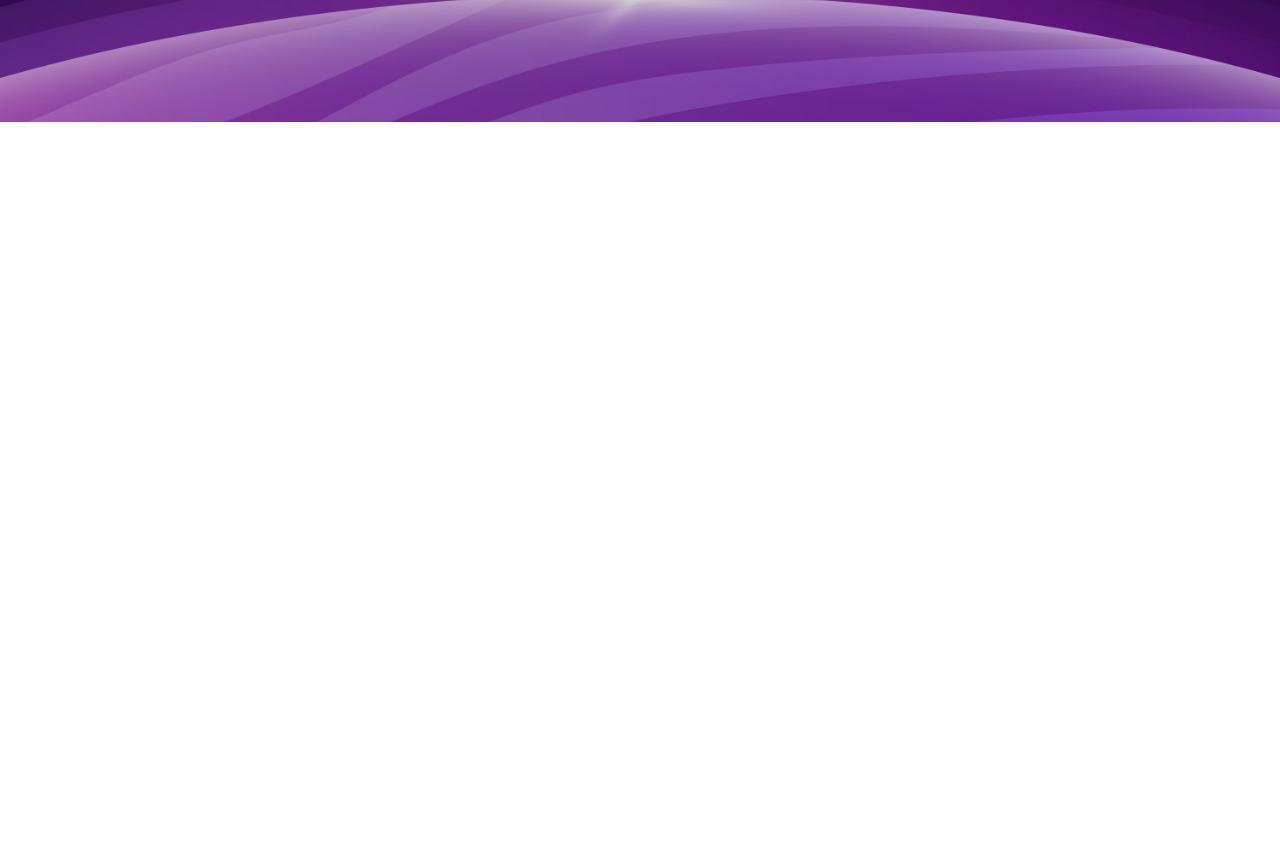
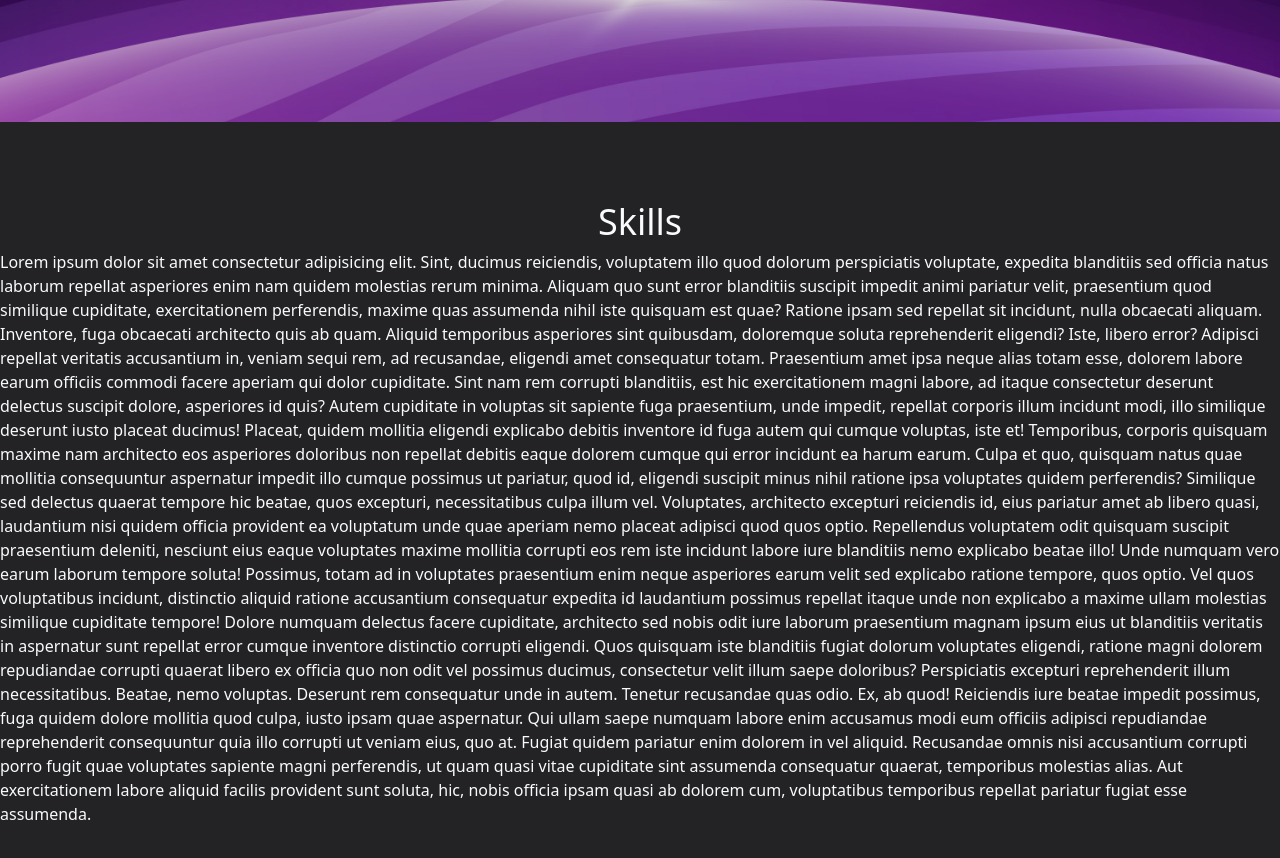
Before and after one commit to okay-head/portfolio, a React (Vite) app: page / in a window 1280 px wide. Shown: the part 780-1638 px from the top of the page. Before the commit the page ends 902 px from the top, so only its background shows below. Built offline with nearby package versions, Linux system fonts and the light colour scheme; a web font is replaced by a local one.

Commit message:
init skills section

```diff
--- a/src/App.jsx
+++ b/src/App.jsx
@@ -1,12 +1,14 @@
 import Navbar from './components/navbar/Navbar'
 import { BrowserRouter } from 'react-router-dom'
 import Home from './components/home/Home'
+import Skills from './components/skills/Skills'
 export default function App() {
 	return (
 		<BrowserRouter>
 			<div className='content-container text-slate-50'>
 				<Navbar />
 				<Home />
+				<Skills />
 			</div>
 		</BrowserRouter>
 	)
--- /dev/null
+++ b/src/components/Wrapper.jsx
@@ -0,0 +1,7 @@
+export default function Wrapper({ children, classVars }) {
+	return (
+		<div className={`content-wrapper max-w-screen-xl mx-8 xl:mx-auto ${classVars}`}>
+			{children}
+		</div>
+	)
+}
--- a/src/components/navbar/Navbar.jsx
+++ b/src/components/navbar/Navbar.jsx
@@ -1,9 +1,10 @@
 import { Link } from 'react-router-dom'
 import Anchor from './Anchor'
+import Wrapper from '../Wrapper'
 export default function Navbar() {
 	return (
-    <header className="bg-[var(--bg-primary)] text-lg font-poppins tracking-wide">
-      <div className="nav-wrapper flex py-7 max-w-screen-xl mx-8 xl:mx-auto items-center">
+		<header className='bg-[var(--bg-primary)] text-lg font-poppins tracking-wide'>
+			<Wrapper classVars={'flex py-7 items-center'}>
 				<Link className='font-bold text-xl py-2'>LOGO</Link>
 
 				<nav className='hidden md:flex ms-auto items-center'>
@@ -11,10 +12,11 @@ export default function Navbar() {
 					<Anchor>SKILLS</Anchor>
 					<Anchor>PROJECTS</Anchor>
 					{/* need pseudo element for transition */}
-          <Link className='connect-btn nav-link ms-4 me-0 border border-white p-2'>LET'S CONNECT</Link>
+					<Link className='connect-btn nav-link ms-4 me-0 border border-white p-2'>
+						LET'S CONNECT
+					</Link>
 				</nav>
-      </div>
-
+			</Wrapper>
 		</header>
 	)
 }
--- /dev/null
+++ b/src/components/skills/Skills.jsx
@@ -0,0 +1,69 @@
+import Wrapper from '../Wrapper'
+export default function Skills() {
+	return (
+		<div className='skills bg-[var(--bg-primary)] py-20'>
+      <Wrapper>
+      <h1 className='text-4xl text-center pb-2'>Skills</h1>
+				<div>
+					Lorem ipsum dolor sit amet consectetur adipisicing elit. Sint, ducimus
+					reiciendis, voluptatem illo quod dolorum perspiciatis voluptate,
+					expedita blanditiis sed officia natus laborum repellat asperiores enim
+					nam quidem molestias rerum minima. Aliquam quo sunt error blanditiis
+					suscipit impedit animi pariatur velit, praesentium quod similique
+					cupiditate, exercitationem perferendis, maxime quas assumenda nihil
+					iste quisquam est quae? Ratione ipsam sed repellat sit incidunt, nulla
+					obcaecati aliquam. Inventore, fuga obcaecati architecto quis ab quam.
+					Aliquid temporibus asperiores sint quibusdam, doloremque soluta
+					reprehenderit eligendi? Iste, libero error? Adipisci repellat
+					veritatis accusantium in, veniam sequi rem, ad recusandae, eligendi
+					amet consequatur totam. Praesentium amet ipsa neque alias totam esse,
+					dolorem labore earum officiis commodi facere aperiam qui dolor
+					cupiditate. Sint nam rem corrupti blanditiis, est hic exercitationem
+					magni labore, ad itaque consectetur deserunt delectus suscipit dolore,
+					asperiores id quis? Autem cupiditate in voluptas sit sapiente fuga
+					praesentium, unde impedit, repellat corporis illum incidunt modi, illo
+					similique deserunt iusto placeat ducimus! Placeat, quidem mollitia
+					eligendi explicabo debitis inventore id fuga autem qui cumque
+					voluptas, iste et! Temporibus, corporis quisquam maxime nam architecto
+					eos asperiores doloribus non repellat debitis eaque dolorem cumque qui
+					error incidunt ea harum earum. Culpa et quo, quisquam natus quae
+					mollitia consequuntur aspernatur impedit illo cumque possimus ut
+					pariatur, quod id, eligendi suscipit minus nihil ratione ipsa
+					voluptates quidem perferendis? Similique sed delectus quaerat tempore
+					hic beatae, quos excepturi, necessitatibus culpa illum vel.
+					Voluptates, architecto excepturi reiciendis id, eius pariatur amet ab
+					libero quasi, laudantium nisi quidem officia provident ea voluptatum
+					unde quae aperiam nemo placeat adipisci quod quos optio. Repellendus
+					voluptatem odit quisquam suscipit praesentium deleniti, nesciunt eius
+					eaque voluptates maxime mollitia corrupti eos rem iste incidunt labore
+					iure blanditiis nemo explicabo beatae illo! Unde numquam vero earum
+					laborum tempore soluta! Possimus, totam ad in voluptates praesentium
+					enim neque asperiores earum velit sed explicabo ratione tempore, quos
+					optio. Vel quos voluptatibus incidunt, distinctio aliquid ratione
+					accusantium consequatur expedita id laudantium possimus repellat
+					itaque unde non explicabo a maxime ullam molestias similique
+					cupiditate tempore! Dolore numquam delectus facere cupiditate,
+					architecto sed nobis odit iure laborum praesentium magnam ipsum eius
+					ut blanditiis veritatis in aspernatur sunt repellat error cumque
+					inventore distinctio corrupti eligendi. Quos quisquam iste blanditiis
+					fugiat dolorum voluptates eligendi, ratione magni dolorem repudiandae
+					corrupti quaerat libero ex officia quo non odit vel possimus ducimus,
+					consectetur velit illum saepe doloribus? Perspiciatis excepturi
+					reprehenderit illum necessitatibus. Beatae, nemo voluptas. Deserunt
+					rem consequatur unde in autem. Tenetur recusandae quas odio. Ex, ab
+					quod! Reiciendis iure beatae impedit possimus, fuga quidem dolore
+					mollitia quod culpa, iusto ipsam quae aspernatur. Qui ullam saepe
+					numquam labore enim accusamus modi eum officiis adipisci repudiandae
+					reprehenderit consequuntur quia illo corrupti ut veniam eius, quo at.
+					Fugiat quidem pariatur enim dolorem in vel aliquid. Recusandae omnis
+					nisi accusantium corrupti porro fugit quae voluptates sapiente magni
+					perferendis, ut quam quasi vitae cupiditate sint assumenda consequatur
+					quaerat, temporibus molestias alias. Aut exercitationem labore aliquid
+					facilis provident sunt soluta, hic, nobis officia ipsam quasi ab
+					dolorem cum, voluptatibus temporibus repellat pariatur fugiat esse
+					assumenda.
+				</div>
+      </Wrapper>
+		</div>
+	)
+}
--- a/src/index.css
+++ b/src/index.css
@@ -4,7 +4,7 @@
 
 :root {
 	--bg-primary: #232325;
-	--text-heading: text-xl;
+	--text-heading: text-4xl;
 }
 
 html{
```
Lines whose indentation alone changed are shown as unchanged.
